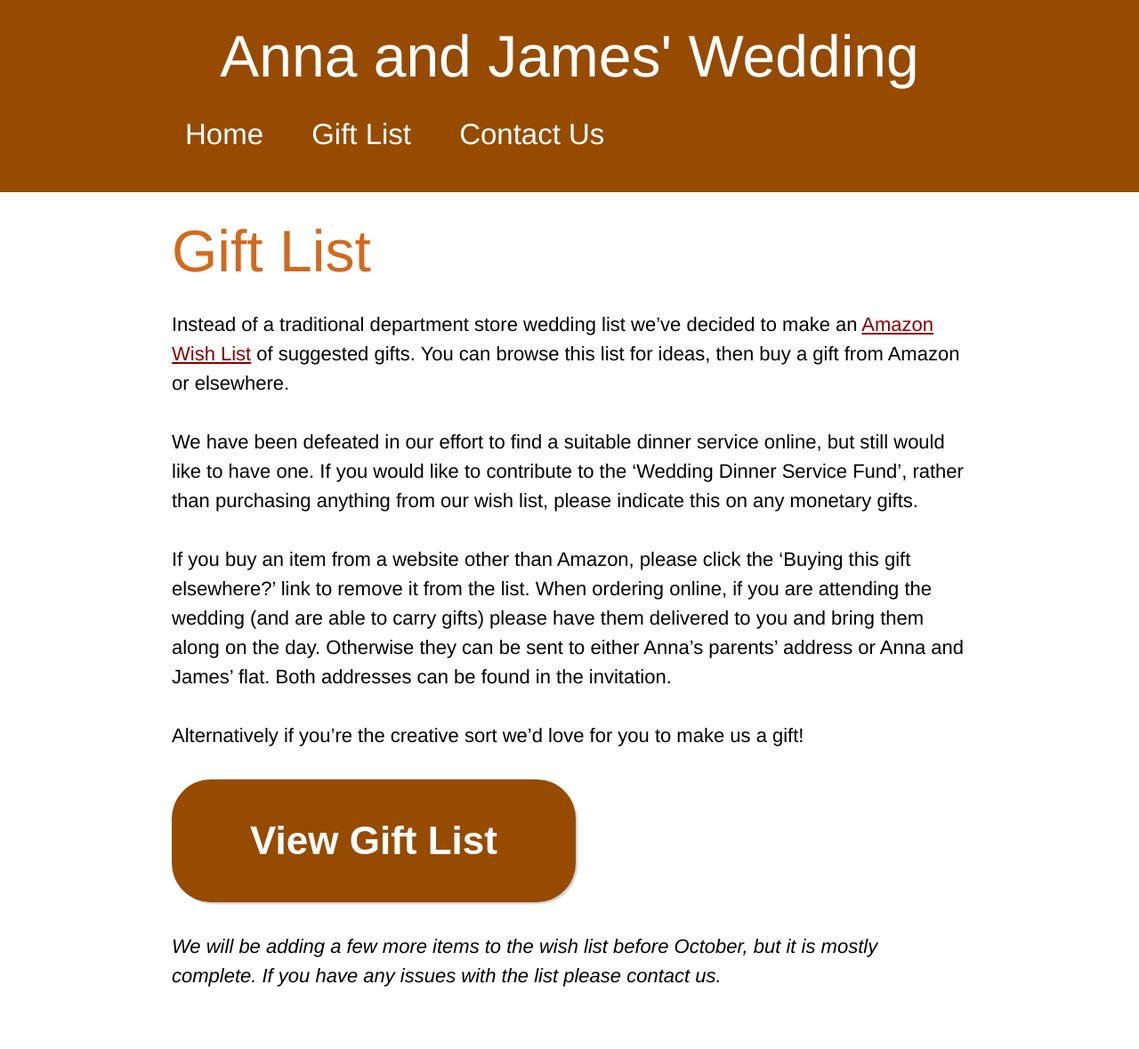
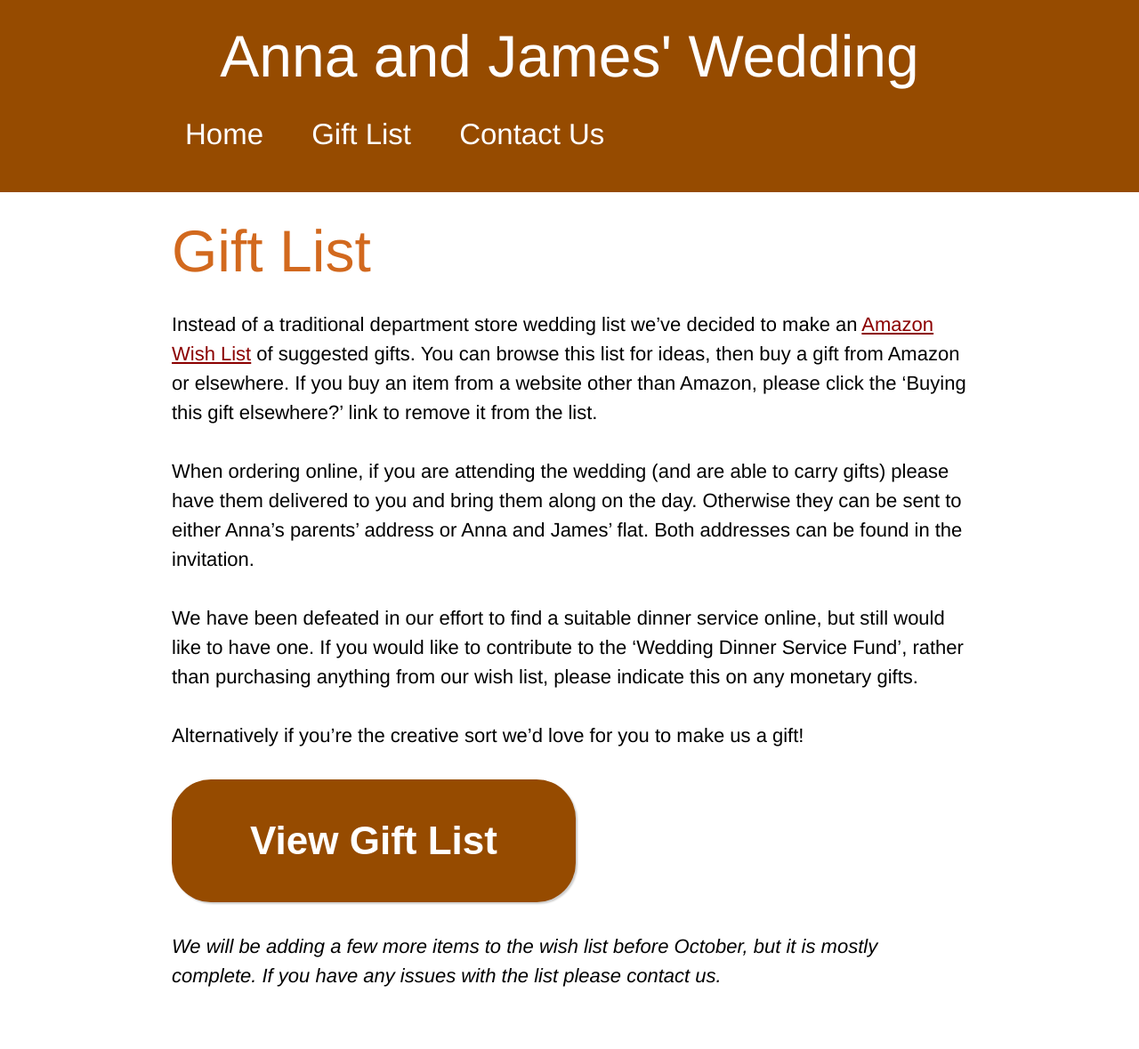
Before and after one commit to rightsaidjames/wedding, a Jekyll site: the page built from giftlist.md, in a window 1280 px wide. Shown: the whole page at 89% size. Built offline with Jekyll 4.4.1, drawn with Linux system fonts in a browser that asks for light colours; Markdown is read by kramdown in place of the engine named in the settings.

Commit message:
Reordering

```diff
--- a/giftlist.md
+++ b/giftlist.md
@@ -3,11 +3,11 @@ layout: default
 title: Gift List
 ---
 
-Instead of a traditional department store wedding list we've decided to make an [Amazon Wish List](http://www.amazon.co.uk/gp/registry/wishlist/GJLCRFRZ7WPB/) of suggested gifts. You can browse this list for ideas, then buy a gift from Amazon or elsewhere.
+Instead of a traditional department store wedding list we've decided to make an [Amazon Wish List](http://www.amazon.co.uk/gp/registry/wishlist/GJLCRFRZ7WPB/) of suggested gifts. You can browse this list for ideas, then buy a gift from Amazon or elsewhere. If you buy an item from a website other than Amazon, please click the 'Buying this gift elsewhere?' link to remove it from the list.
+
+When ordering online, if you are attending the wedding (and are able to carry gifts) please have them delivered to you and bring them along on the day. Otherwise they can be sent to either Anna's parents' address or Anna and James' flat. Both addresses can be found in the invitation.
 
 We have been defeated in our effort to find a suitable dinner service online, but still would like to have one. If you would like to contribute to the 'Wedding Dinner Service Fund', rather than purchasing anything from our wish list, please indicate this on any monetary gifts.
-
-If you buy an item from a website other than Amazon, please click the 'Buying this gift elsewhere?' link to remove it from the list. When ordering online, if you are attending the wedding (and are able to carry gifts) please have them delivered to you and bring them along on the day. Otherwise they can be sent to either Anna's parents' address or Anna and James' flat. Both addresses can be found in the invitation.
 
 Alternatively if you're the creative sort we'd love for you to make us a gift!
 
```
